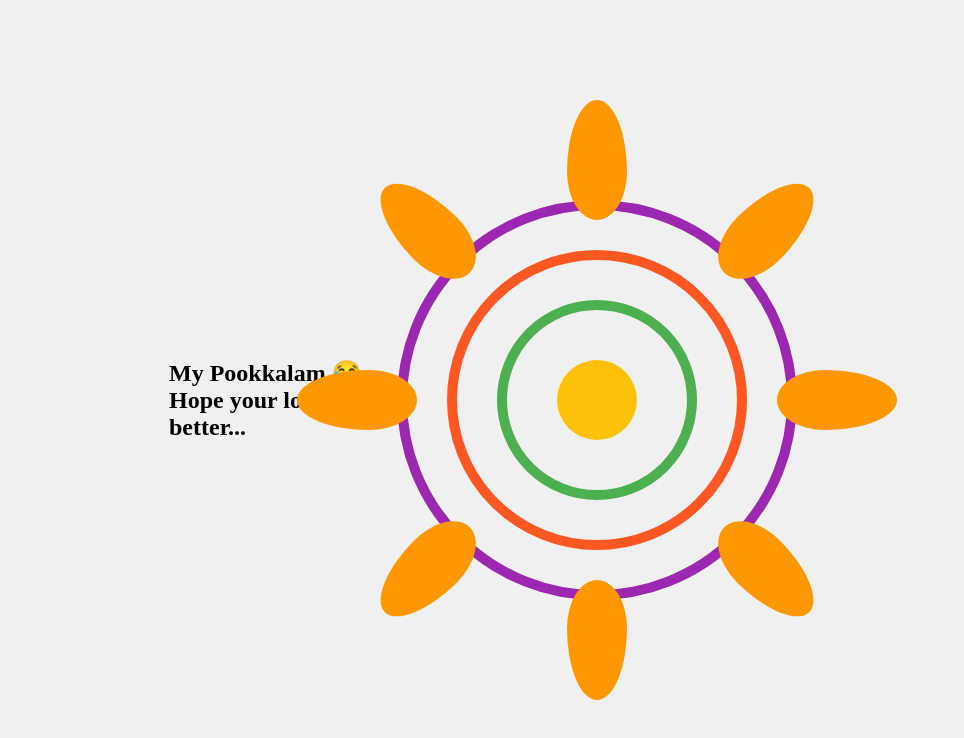
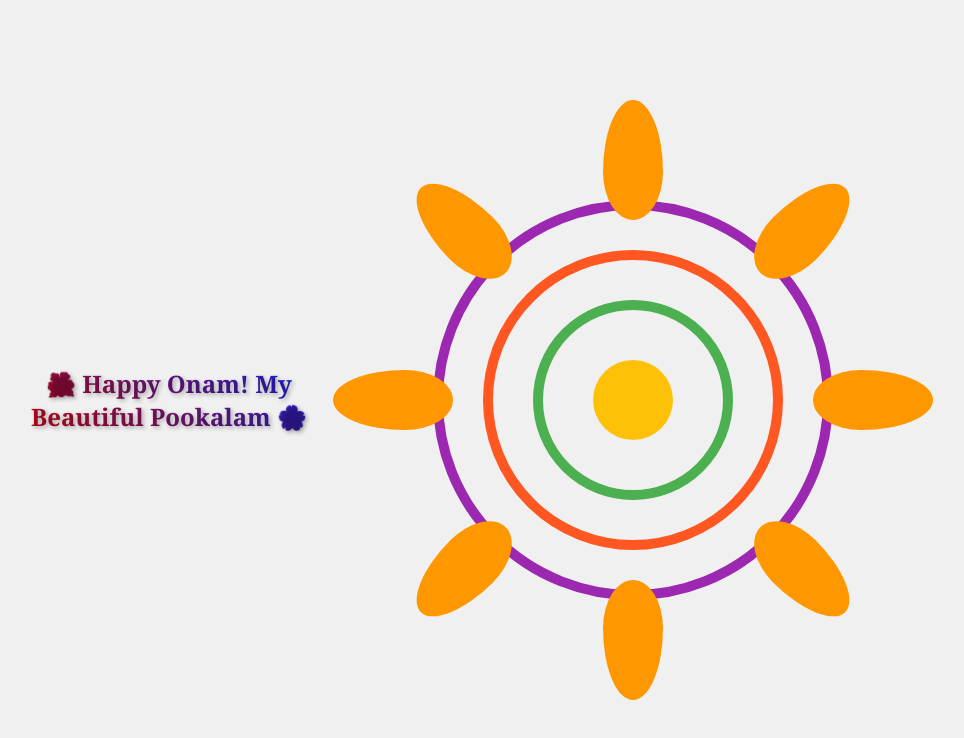
Before and after one commit to tinkerhub-cek/code-a-pookkalam, a plain HTML site: page index.html in a window 1280 px wide. Shown: the whole page, without its empty margins (271-1235 px from the left). Drawn offline with Linux system fonts and the light colour scheme.

Commit message:
Update index.html

```diff
--- a/index.html
+++ b/index.html
@@ -93,7 +93,7 @@
 <body>
 
     <div>
-        <h2 style="padding-left: 50%;">My Pookkalam 😂, Hope your looks better...</h2>
+        <h2 style="margin: 20%; color: #66c011; font-family: 'Georgia', serif; text-align: center; text-shadow: 2px 2px 4px rgba(0,0,0,0.3); background: linear-gradient(45deg, #cf0505, #0a23e3); -webkit-background-clip: text; -webkit-text-fill-color: transparent; background-clip: text;">🌺 Happy Onam! My Beautiful Pookalam 🌸</h2>
     </div>
     <div class="pookalam">
         <div class="center-circle"></div>
```
